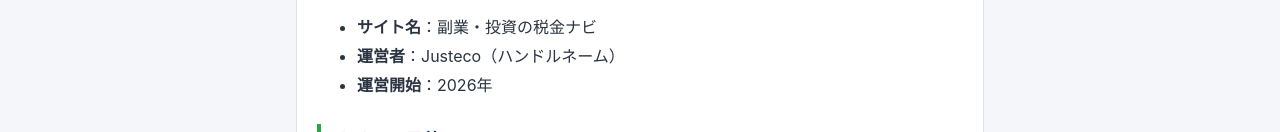
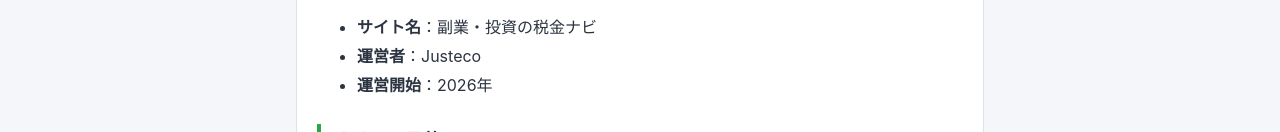
Before and after one commit to 2026justeco-crypto/fukugyou-sim, a plain HTML site: page about.html in a window 1280 px wide. Shown: the part 180-312 px from the top of the page. Drawn offline with Linux system fonts and the light colour scheme.

Commit message:
運営者情報の表記を修正（「（ハンドルネーム）」を削除）
Co-Authored-By: Claude Opus 4.8 <noreply@anthropic.com>

```diff
--- a/about.html
+++ b/about.html
@@ -27,7 +27,7 @@
     <p>当サイトをご覧いただきありがとうございます。運営者情報は以下のとおりです。</p>
     <ul>
       <li><strong>サイト名</strong>：副業・投資の税金ナビ</li>
-      <li><strong>運営者</strong>：Justeco（ハンドルネーム）</li>
+      <li><strong>運営者</strong>：Justeco</li>
       <li><strong>運営開始</strong>：2026年</li>
     </ul>
 
```
